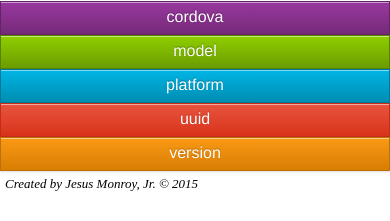
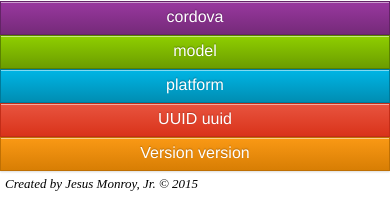
Before and after one commit to jessemonroy650/Phonegap-Device-Test, a plain HTML site: page index.html in a window 390 px wide. Shown: the part 116-337 px from the top of the page. Drawn offline with Linux system fonts and the light colour scheme; some packages are replaced by stand-ins of ours.

Commit message:
fix spacing issues, and forgot labels.

```diff
--- a/index.html
+++ b/index.html
@@ -28,9 +28,9 @@
 <div id=deviceInformation>
 	<div id=c class="button button-block button-royal">cordova <span id=cordova></span></div>
 	<div id=m class="button button-block button-action">model <span id=model></span></div>
-	<div id=p class="button button-block button-primary">platform<span id=platform></span></div>
-	<div id=u class="button button-block button-caution"><span id=uuid>uuid</span></div>
-	<div id=v class="button button-block button-highlight"><span id=version>version</span></div>
+	<div id=p class="button button-block button-primary">platform <span id=platform></span></div>
+	<div id=u class="button button-block button-caution">UUID <span id=uuid>uuid</span></div>
+	<div id=v class="button button-block button-highlight">Version <span id=version>version</span></div>
 </div>
 
 
```
